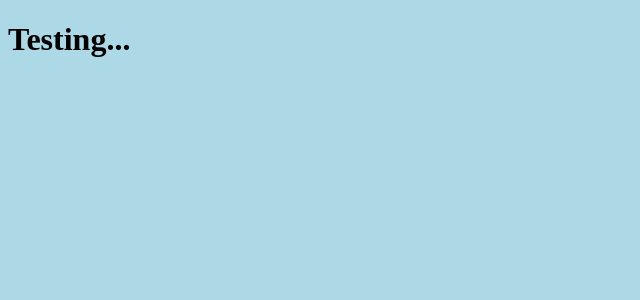
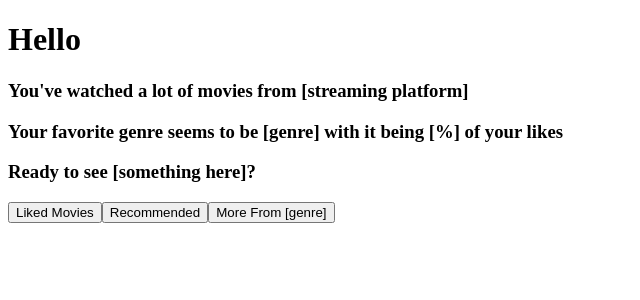
Before and after one commit to adl5423/omdb-case-competition, a React (Create React App) app: page /landing in a window 1280 px wide. Shown: the top 300 px of the page, without its empty margins (0-640 px from the left). Built offline with nearby package versions, Linux system fonts and the light colour scheme.

Commit message:
adds routing and basic html to change later

```diff
--- a/package.json
+++ b/package.json
@@ -9,6 +9,7 @@
     "node-sass": "^6.0.1",
     "react": "^17.0.2",
     "react-dom": "^17.0.2",
+    "react-router-dom": "^5.2.0",
     "react-scripts": "4.0.3",
     "web-vitals": "^1.1.2"
   },
--- /dev/null
+++ b/src/App.js
@@ -0,0 +1,24 @@
+import { BrowserRouter as Router, Route, Switch } from 'react-router-dom'
+import Home from './pages/Home/Home'
+import Login from './pages/Login/Login'
+import Landing from './pages/Landing/Landing'
+import Results from './pages/Results/Results'
+import Logging from './pages/Logging/Logging'
+
+function App() {
+    return (
+        <Router>
+            <div className="content">
+                <Switch>
+                    <Route path="/" exact component={Home} />
+                    <Route path="/login" component={Login} />
+                    <Route path="/landing" component={Landing} />
+                    <Route path="/results" component={Results} />
+                    <Route path="/logging" component={Logging} />
+                </Switch>
+            </div>
+        </Router>
+    );
+}
+
+export default App;
--- a/src/components/Card.js
+++ b/src/components/Card.js
@@ -0,0 +1,18 @@
+import React from 'react'
+
+function Card() {
+    return (
+        <div class="card">
+            <img alt="Card img here" />
+            <div class="cardBody">
+                <h5 class="title">Movie Title (Year)</h5>
+                <h5 class="rating">[rating]</h5>
+                <p class="description">Description</p>
+            </div>
+            <br></br>
+            <br></br>
+        </div>
+    );
+}
+
+export default Card;
--- a/src/index.js
+++ b/src/index.js
@@ -1,5 +1,6 @@
 import React from 'react'
 import ReactDOM from 'react-dom'
+import App from './App'
 import './styles/test.scss'
 
-ReactDOM.render(<h1>Testing...</h1>, document.getElementById("root"));
+ReactDOM.render(<App />, document.getElementById("root"));
--- a/src/pages/Home/Home.js
+++ b/src/pages/Home/Home.js
@@ -0,0 +1,20 @@
+import React from 'react'
+import { Link } from 'react-router-dom'
+
+function Home() {
+    return (
+        <div>
+            <h1>looking for smthn?</h1>
+            <input type="text" id="searchField" name="searchField" />
+            <Link to="/results">
+                <button class="searchBtn" type="submit">Search</button>
+            </Link>
+            <button class="trendingContent" type="button">Trending Content</button>
+            <Link to="/login">
+                <button class="loginBtn" type="button">Login or Sign Up</button>
+            </Link>
+        </div>
+    );
+}
+
+export default Home;
--- a/src/pages/Landing/Landing.js
+++ b/src/pages/Landing/Landing.js
@@ -0,0 +1,17 @@
+import React from 'react';
+
+function Landing() {
+    return (
+        <div>
+            <h1>Hello</h1>
+            <h3>You've watched a lot of movies from [streaming platform]</h3>
+            <h3>Your favorite genre seems to be [genre] with it being [%] of your likes</h3>
+            <h3>Ready to see [something here]?</h3>
+            <button class="likedMovies" type="button">Liked Movies</button>
+            <button class="recommended" type="button">Recommended</button>
+            <button class="moreFromGenre" type="button">More From [genre]</button>
+        </div>
+    );
+}
+
+export default Landing;
--- a/src/pages/Logging/Logging.js
+++ b/src/pages/Logging/Logging.js
@@ -0,0 +1,12 @@
+import React from 'react'
+
+
+function Logging() {
+    return (
+        <div>
+            <p>User analytics go here</p>
+        </div>
+    );
+}
+
+export default Logging;
--- a/src/pages/Login/Login.js
+++ b/src/pages/Login/Login.js
@@ -0,0 +1,17 @@
+import React from 'react'
+import { Link } from 'react-router-dom'
+
+function Login() {
+    return (
+        <div>
+            <input type="text" placeholder="Username" name="username" required></input>
+            <input type="password" placeholder="Password" name="password" required></input>
+            <Link to="/landing">
+                <button type="submit">Login</button>
+            </Link>
+
+        </div>
+    );
+}
+
+export default Login;
--- a/src/pages/Results/Results.js
+++ b/src/pages/Results/Results.js
@@ -0,0 +1,16 @@
+import React from 'react'
+import Card from '../../components/Card'
+
+function Results() {
+    return (
+        <div>
+            <h1>looking for smthn?</h1>
+            <input type="text" id="searchField" name="searchField" />
+            <Card />
+            <Card />
+            <Card />
+        </div>
+    );
+}
+
+export default Results;
--- a/src/styles/test.scss
+++ b/src/styles/test.scss
@@ -1,4 +1,4 @@
-$bgcolor: lightblue;
+$bgcolor: white;
 
 
 body {
```
Also changed, not shown: 1 other file (tests, documents, lock files or other folders).
